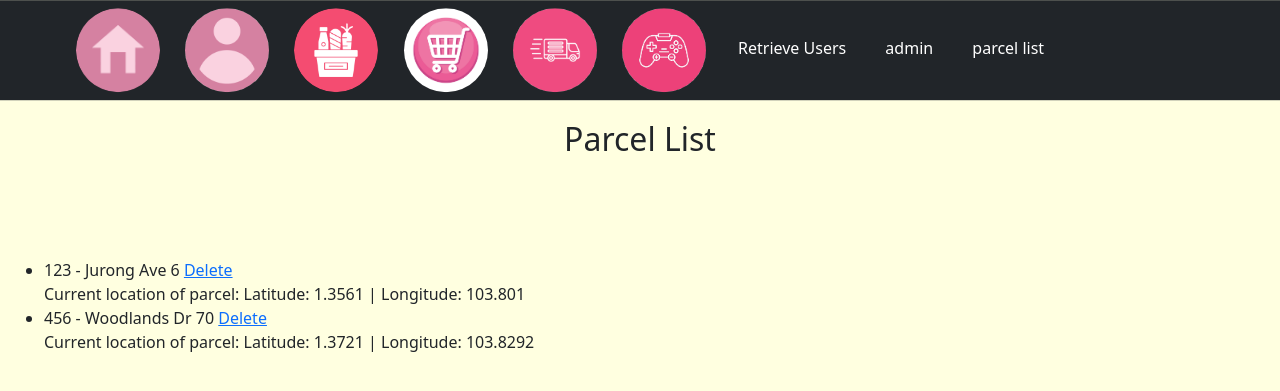
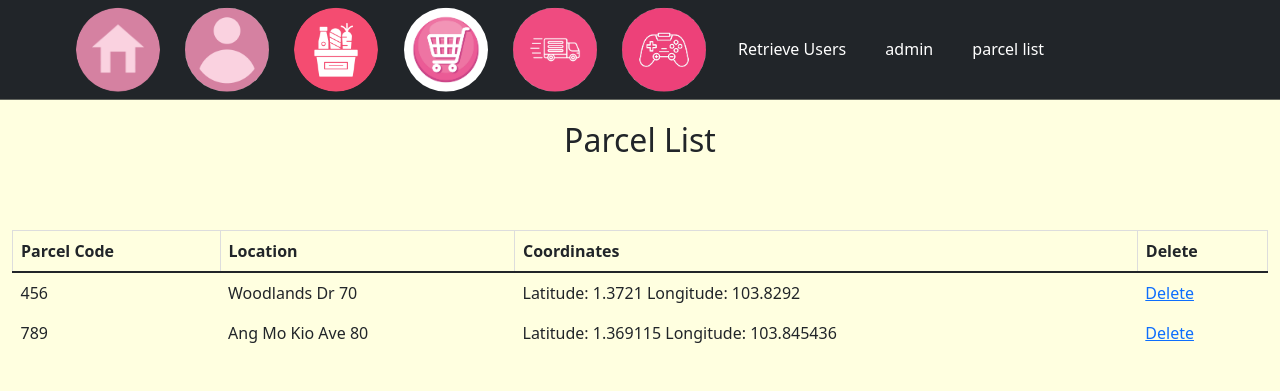
Before and after one commit to rainbowfartz/shop, a Flask app: page /index in a window 1280 px wide. Shown: the top 391 px of the page. Run offline with Flask 3, Linux system fonts and the light colour scheme; some libraries are stand-ins or nearby versions.

Commit message:
swqdefwr

```diff
--- a/__init__.py
+++ b/__init__.py
@@ -427,7 +427,8 @@
     if 'parcels' not in shelf:
         shelf['parcels'] = [
             Parcel('123', 'Jurong Ave 6', 1.3561, 103.8010),
-            Parcel('456', 'Woodlands Dr 70', 1.3721, 103.8292)
+            Parcel('456', 'Woodlands Dr 70', 1.3721, 103.8292),
+            Parcel('789', 'Ang Mo Kio Ave 80',  1.369115, 103.845436)
         ]
 
 @app.route('/form')
--- a/templates/index.html
+++ b/templates/index.html
@@ -1,17 +1,9 @@
-
 {%extends "base.html" %}
 {% block title %}Grocery store - delivery {% endblock %}
 
 
 {% block content %}
-
-<head>
-    <section>
-        <h2>Parcel List</h2>
-    </section>
-</head>
 <style>
-
     body {
         margin: 0;
         padding: 0;
@@ -45,43 +37,73 @@
     section {
         width: 100%;
         text-align: center;
+        margin-bottom: 70px;
     }
+
     ul {
         margin-top: 100px;
     }
-        section{
+
+    section {
         margin-top: 500px;
     }
-        .output{
-            margin-top: 100px;
+
+    table {
+        border-collapse: collapse;
+        width: 100%;
+        border-radius: 10px;
+        margin-left: 0px;
+        margin-right: 300px;
     }
-        h2{
-            margin-top: 40px;
+
+    td {
+        padding: 10px;
+        /* Adjust the padding as needed */
+        border: 1px
+            /* Add borders for better visual separation */
+    }
+
+    th {
+        padding: 10px;
+        /* Adjust the padding as needed */
+        border: 1px solid #ddd;
+        /* Add borders for better visual separation */
     }
 </style>
+
 <body>
+    <section>
+        <h2>Parcel List</h2>
+    </section>
     <div class="output">
-
         <!-- Display user input code -->
         {% if user_input_code %}
         <p>User Input Code: {{ user_input_code }}</p>
         {% endif %}
 
-    <ul>
+        <table class="table">
+            <thead>
+                <tr>
+                    <th>Parcel Code</th>
+                    <th>Location</th>
+                    <th>Coordinates</th>
+                    <th>Delete</th>
+                </tr>
+            </thead>
+            <tbody>
                 {% for parcel in parcels %}
-            <li>
-                <a>
-                    {{ parcel.code }} - {{ parcel.location }}
-                </a>
-                <a href="{{ url_for('delete', code=parcel.code) }}">Delete</a>
-                <br>
-                <!-- Display additional parcel information -->
-                <a>Current location of parcel:</a>
-                Latitude: {{ parcel.latitude }} | Longitude: {{ parcel.longitude }}
-            </li>
+                <tr>
+                    <td>{{ parcel.code }}</td>
+                    <td>{{ parcel.location }}</td>
+                    <td>
+                        Latitude: {{ parcel.latitude }}
+                        Longitude: {{ parcel.longitude }}
+                    </td>
+                    <td><a href="{{ url_for('delete', code=parcel.code) }}">Delete</a></td>
+                </tr>
                 {% endfor %}
-    </ul>
+            </tbody>
+        </table>
     </div>
 </body>
-
 {% endblock %}
```
Also changed, not shown: templates/map.html (+7 -8 lines), 4 other files. Lines whose indentation alone changed are shown as unchanged.
